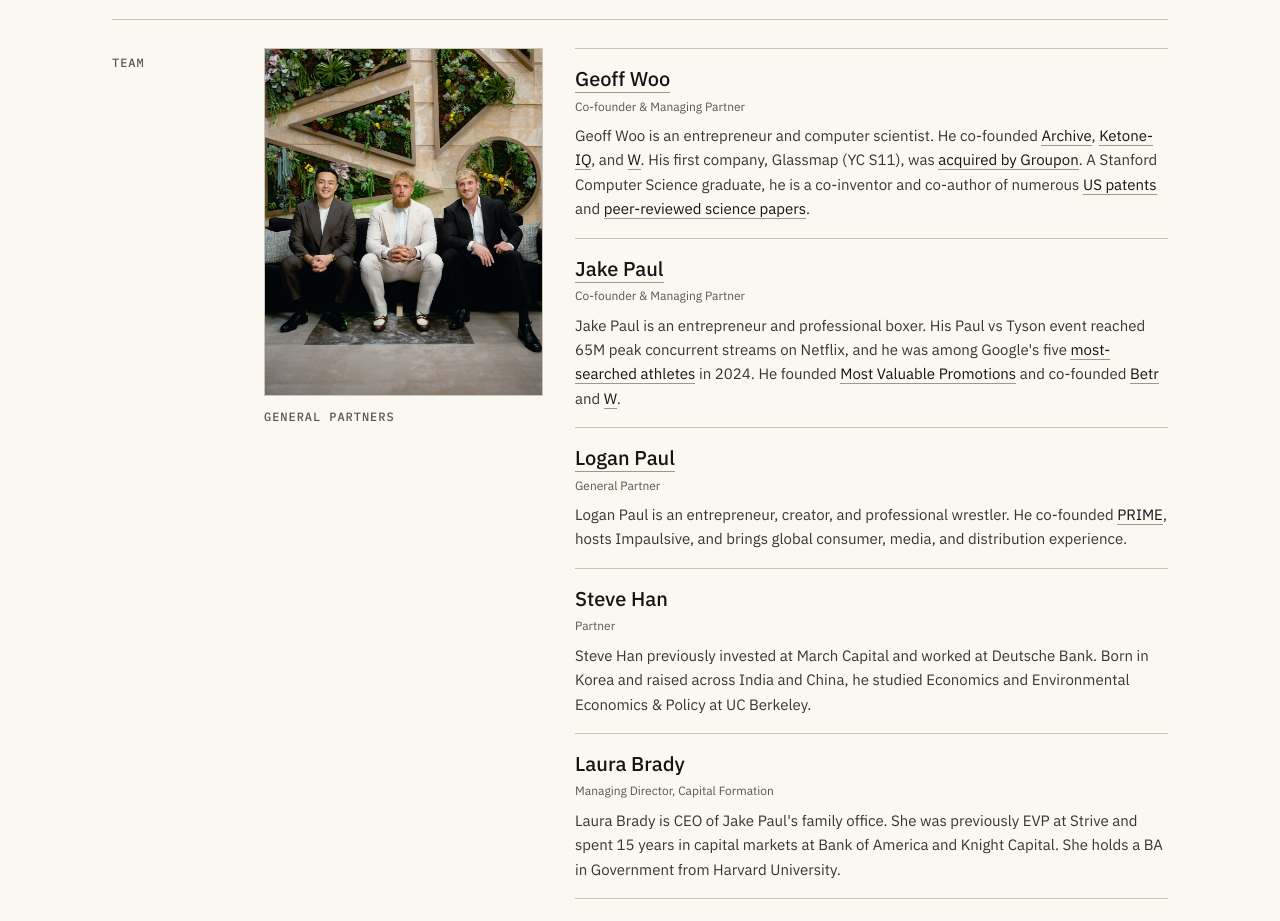
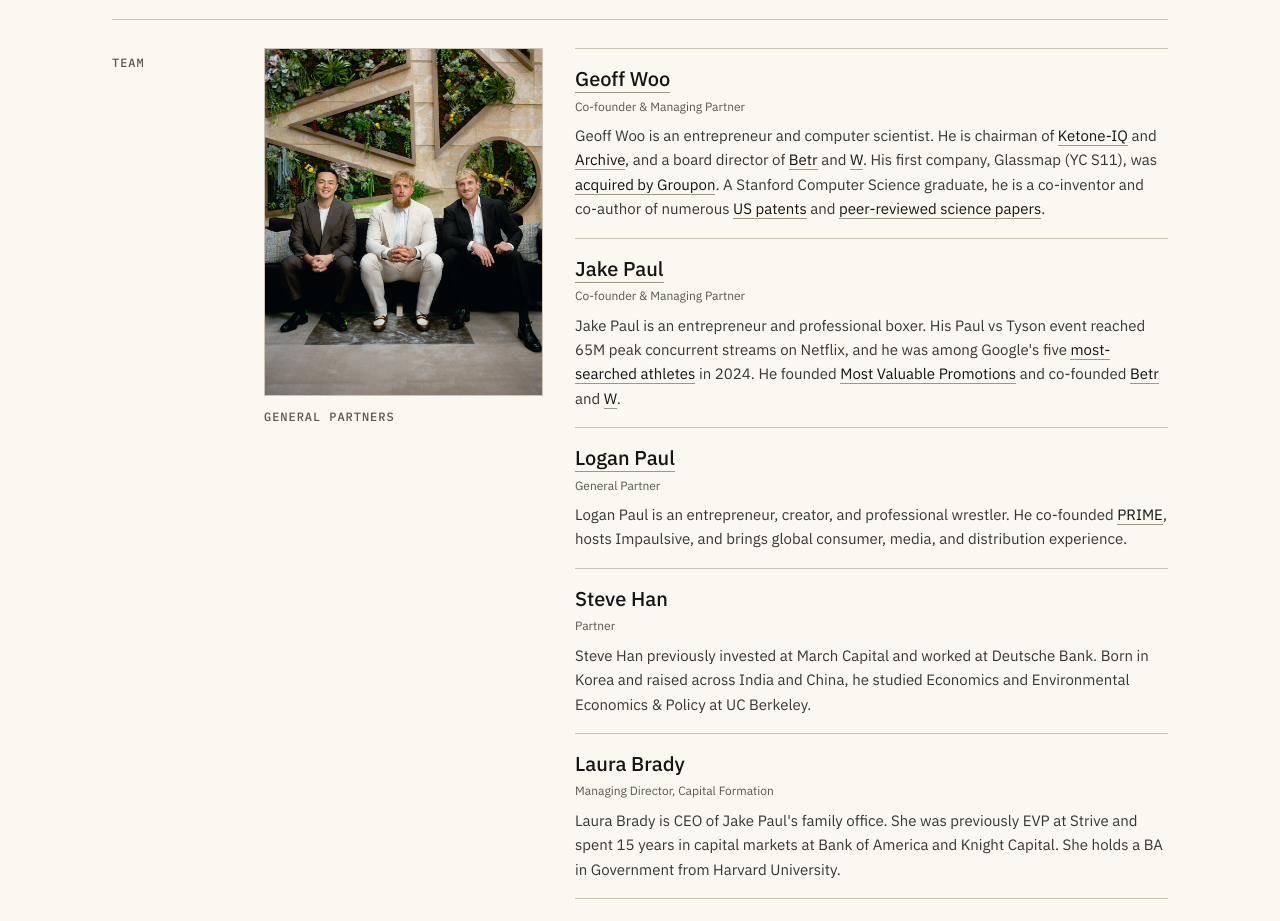
Before and after one commit to geoffreywoo/anti-fund, a Next.js app: page / in a window 1280 px wide. Shown: the part 1940-2861 px from the top of the page. Built offline with nearby package versions, Linux system fonts and the light colour scheme.

Commit message:
Update Geoff Woo chairman and board roles

```diff
--- a/components/Team.tsx
+++ b/components/Team.tsx
@@ -34,10 +34,11 @@ const team: TeamMember[] = [
     profileUrl: "https://geoffreywoo.com",
     bio: (
       <>
-        Geoff Woo is an entrepreneur and computer scientist. He co-founded{" "}
-        <ExternalLink href="https://archive.com">Archive</ExternalLink>,{" "}
-        <ExternalLink href="https://ketone.com">Ketone-IQ</ExternalLink>, and{" "}
-        <ExternalLink href="https://getw.com">W</ExternalLink>. His first
+        Geoff Woo is an entrepreneur and computer scientist. He is chairman of{" "}
+        <ExternalLink href="https://ketone.com">Ketone-IQ</ExternalLink> and{" "}
+        <ExternalLink href="https://archive.com">Archive</ExternalLink>, and a
+        board director of <ExternalLink href="https://betr.app">Betr</ExternalLink>{" "}
+        and <ExternalLink href="https://getw.com">W</ExternalLink>. His first
         company, Glassmap (YC S11), was{" "}
         <ExternalLink href="https://techcrunch.com/2012/11/01/groupon-quietly-acquires-location-based-social-recommendations-startup-glassmap/">
           acquired by Groupon
```
Also changed, not shown: 1 other file (tests, documents, lock files or other folders).
